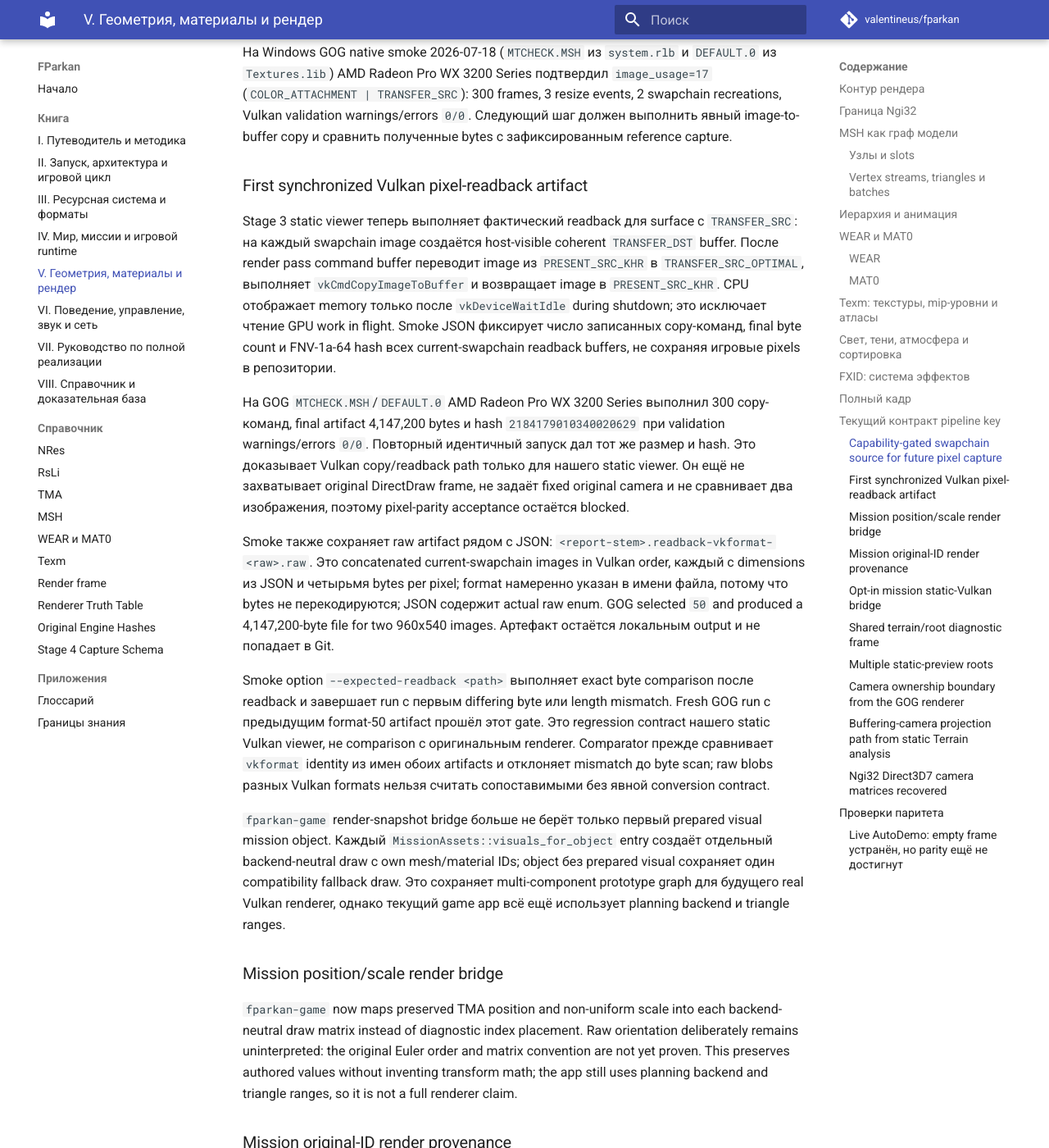
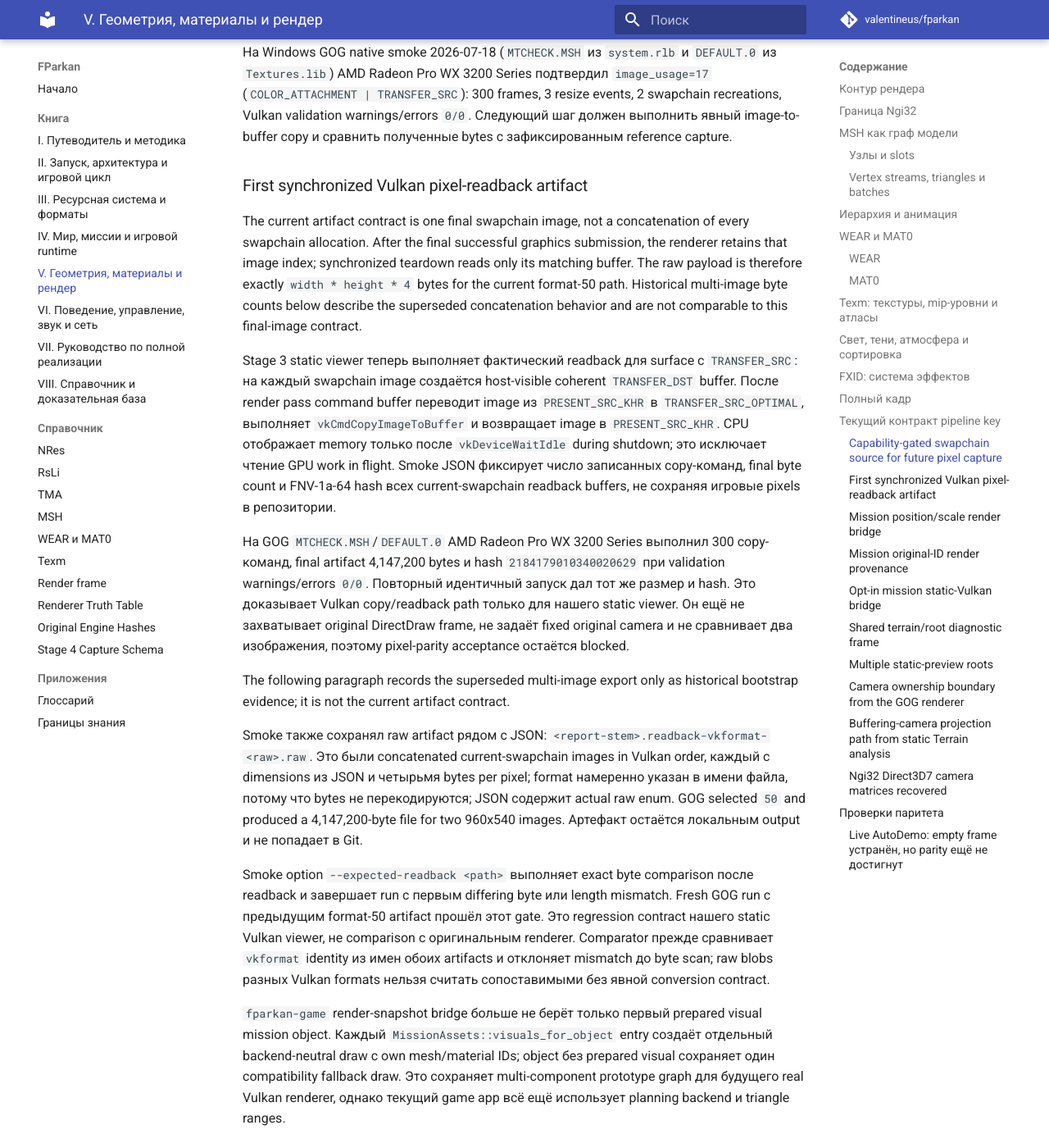
Before and after one commit to valentineus/fparkan, an MkDocs documentation site: the page built from docs/tomes/05-render.md, in a window 1280 px wide and 1400 px high, scrolled down 18294 px. Shown: the whole window at 82% size. Built offline with MkDocs 1.6.1 and Material for MkDocs 9.7.7, drawn with Linux system fonts in a browser that asks for light colours; comment, search, counter and statistics services are not loaded; some of the changed text lies outside the part shown.

Commit message:
fix(render): export final Vulkan readback image

```diff
--- a/docs/tomes/05-render.md
+++ b/docs/tomes/05-render.md
@@ -877,6 +877,14 @@
 
 ### First synchronized Vulkan pixel-readback artifact
 
+The current artifact contract is one final swapchain image, not a
+concatenation of every swapchain allocation. After the final successful
+graphics submission, the renderer retains that image index; synchronized
+teardown reads only its matching buffer. The raw payload is therefore exactly
+`width * height * 4` bytes for the current format-50 path. Historical
+multi-image byte counts below describe the superseded concatenation behavior
+and are not comparable to this final-image contract.
+
 Stage 3 static viewer теперь выполняет фактический readback для surface с
 `TRANSFER_SRC`: на каждый swapchain image создаётся host-visible coherent
 `TRANSFER_DST` buffer. После render pass command buffer переводит image из
@@ -895,8 +903,11 @@
 fixed original camera и не сравнивает два изображения, поэтому pixel-parity
 acceptance остаётся blocked.
 
-Smoke также сохраняет raw artifact рядом с JSON: `<report-stem>.readback-vkformat-<raw>.raw`.
-Это concatenated current-swapchain images in Vulkan order, каждый с dimensions
+The following paragraph records the superseded multi-image export only as
+historical bootstrap evidence; it is not the current artifact contract.
+
+Smoke также сохранял raw artifact рядом с JSON: `<report-stem>.readback-vkformat-<raw>.raw`.
+Это были concatenated current-swapchain images in Vulkan order, каждый с dimensions
 из JSON и четырьмя bytes per pixel; format намеренно указан в имени файла,
 потому что bytes не перекодируются; JSON содержит actual raw enum. GOG selected `50` and produced a 4,147,200-byte file
 for two 960x540 images. Артефакт остаётся локальным output и не попадает в Git.
@@ -1536,13 +1547,12 @@
 camera-selection timing, terrain composition, culling, lighting, UI and FX.
 
 For visual regression work, `fparkan-game --backend static-vulkan` also accepts
-`--readback-out <path>`. It writes the final synchronized Vulkan readback bytes
-only after the renderer has completed its normal teardown evidence; the JSON
-report records the raw Vulkan format, byte count, hash, and requested path. A
-three-frame diagnostic AutoDemo run wrote 7,372,800 bytes at format `50`
-(`VK_FORMAT_B8G8R8A8_UNORM`) with the same frame hash reported by the renderer.
-The artifact is a Vulkan-side comparison input, not an asserted original-frame
-image.
+`--readback-out <path>`. It writes the final synchronized Vulkan swapchain
+image only after the renderer has completed its normal teardown evidence; the
+JSON report records its raw Vulkan format, byte count, hash, and requested
+path. At 1280x720, format `50` (`VK_FORMAT_B8G8R8A8_UNORM`) produces exactly
+3,686,400 bytes. The artifact is a Vulkan-side comparison input, not an
+asserted original-frame image.
 
 The first bounded launch showed that repeated fingerprinting, rather than
 Vulkan initialization, was the load-path bottleneck: each new MAT0/TEXM request
```
Also changed, not shown: 2 other files.
